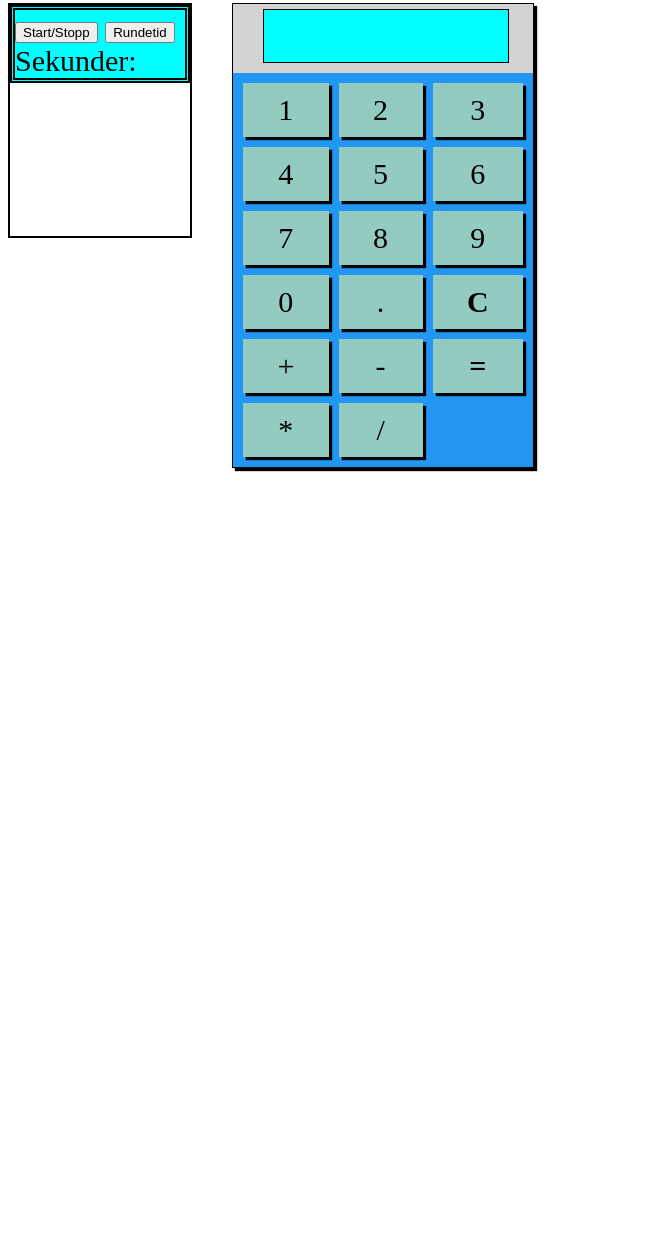
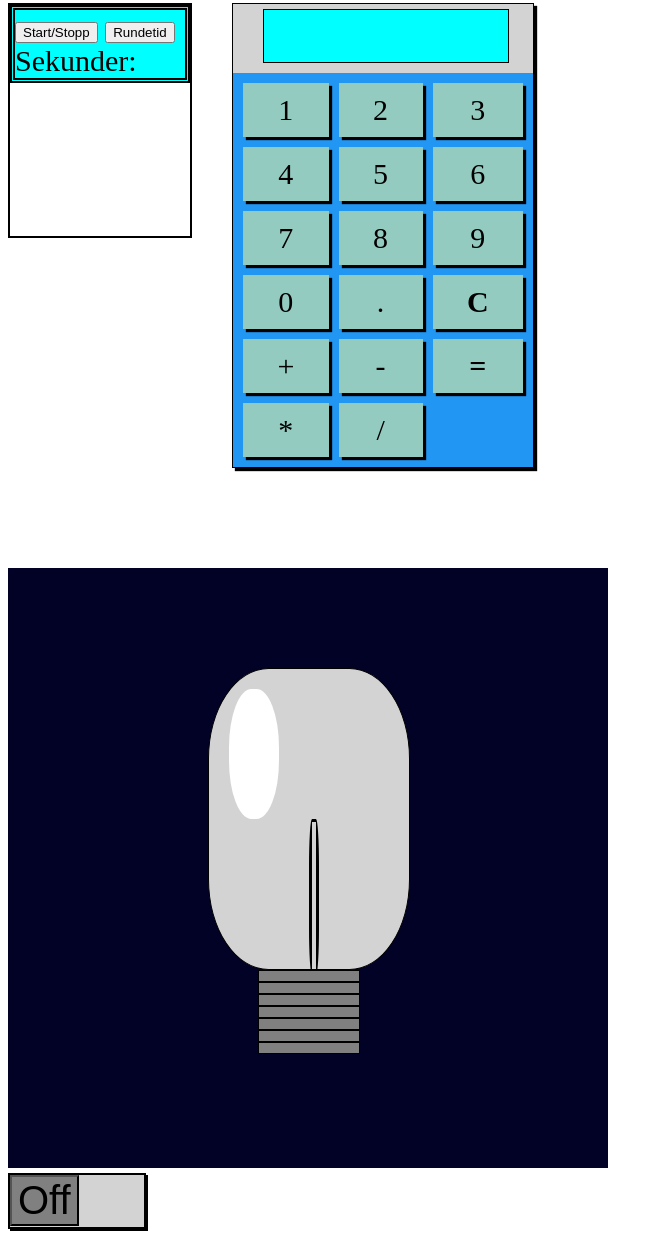
Before and after one commit to christopheralstermo/introd, a plain HTML site: page index.html in a window 1280 px wide. Shown: the part 971-2208 px from the top of the page, without its empty margins (0-663 px from the left). Before the commit the page ends 1447 px from the top, so only its background shows below. Drawn offline with Linux system fonts and the light colour scheme.

Commit message:
Update index.html

```diff
--- a/index.html
+++ b/index.html
@@ -84,7 +84,78 @@
 
         }
 
+/*------------------------ lyspære ---------------------------------*/
 
+#glassKula {
+            border: solid 0.5px;
+            width: 200px;
+            height: 300px;
+            border-radius: 30%;
+        }
+
+        #metallSokkelen {
+            border: solid 1px;
+            width: 100px;
+            height: 10px;
+            margin-left: 50px;
+            background-color: gray;
+        }
+
+        .gulSkjæretPåHøyreSide {
+            background-color: yellow;
+            border-radius: 50%;
+            box-shadow: 50px 0px 100px yellow;
+        }
+        .gulSkjæretPåVenstreSide {
+            background-color: yellow;
+            border-radius: 50%;
+            box-shadow: -50px 0px 100px yellow;
+        }
+        .colorOff {
+            background-color: lightgray;
+        }
+
+        .lysBryter1 {
+            font-size: 40px;
+            background-color: gray;
+        }
+        .lysBryter2 {
+            margin-left: 67px;
+            font-size: 40px;
+            background-color: gray;
+        }
+        .glødOff {
+            border: solid;
+            height: 50px;
+            width: 4px;
+            margin-left: 100px;
+            padding-top: 100px;
+            margin-top: 0px;
+            border-radius: 30%;
+        }
+
+        .glød {
+            border: solid 3px;
+            border-radius: 30%;
+            color: orange;
+            width: 2px;
+        }
+
+        .shine{
+            width: 50px;
+            height: 130px;
+            margin-left: 20px;
+            margin-top: 20px;
+            border-radius: 45%;
+            background-color: white;
+        }
+        .shine2{
+            width: 50px;
+            height: 130px;
+            margin-left: 20px;
+            margin-top: 20px;
+            border-radius: 45%;
+        }
 
 
 
@@ -93,7 +164,7 @@
 
 </head>
 <body>
-    <h1 style="background-color: rgb(farger(), 59, 59);">Chris</h1>
+    <h1 style="background-color: rgb(farger(), 59, 59); width: 160px;">Chris' kaos</h1>
 
         <button onclick="up()">Større skrift</button>
         <div id="output">0px</div>
@@ -186,6 +257,29 @@
         </div>
     </div>
 </div>
+ <!------------------------------------------- Lyspære ------------------------------------------------>
+
+ <div style="display: flex; padding-left: 200px; margin-top: 100px; background-color: rgb(2, 2, 39); width: 400px; height: 500px; padding-top: 100px;">
+    <div><div id="glassKula2">
+            <div id="glassKula">
+                <div id="shine" class="shine"></div>
+                <div id="glødeTråd"></div>
+            </div>
+        </div>
+        <div id="metallSokkelen"></div>
+        <div id="metallSokkelen"></div>
+        <div id="metallSokkelen"></div>
+        <div id="metallSokkelen"></div>
+        <div id="metallSokkelen"></div>
+        <div id="metallSokkelen"></div>
+        <div id="metallSokkelen"></div>
+    </div>
+</div>
+
+<div style="border: solid 2px; width: 134px; height: 52px ;margin-top: 5px; background-color: lightgray; box-shadow: 2px 2px 0px;">
+    <button onclick="lysBryter()" class="lysBryter1" id="lysBryter">Off</button>
+</div>
+
 
 <script>
     var tekstTaill = 25
@@ -500,6 +594,36 @@ function testToggle() {
 
        }
 
+//----------------------------------- LYSPÆRE ------------------------------------------------------
+
+        let switchen = true
+        lysBryter()
+
+
+        function lysBryter() {
+            switchen = !switchen
+            if(switchen == true){
+                document.getElementById('glassKula').classList.add('gulSkjæretPåHøyreSide')
+                document.getElementById('glassKula').classList.remove('colorOff')
+                document.getElementById('glassKula2').classList.add('gulSkjæretPåVenstreSide')
+                document.getElementById('shine').classList.add('shine2')
+                document.getElementById('shine').classList.remove('shine')
+                document.getElementById('lysBryter').classList.add('lysBryter2')
+                document.getElementById('lysBryter').innerHTML = "On"
+                document.getElementById('glødeTråd').classList.add('glød')
+            }
+            else{
+                document.getElementById('shine').classList.add('shine')
+                document.getElementById('shine').classList.remove('shine2')
+                document.getElementById('glassKula').classList.add('colorOff')
+                document.getElementById('glassKula').classList.remove('gulSkjæretPåHøyreSide')
+                document.getElementById('glassKula2').classList.remove('gulSkjæretPåVenstreSide')
+                document.getElementById('glødeTråd').classList.add('glødOff')
+                document.getElementById('glødeTråd').classList.remove('glød')
+                document.getElementById('lysBryter').innerHTML = "Off"
+                document.getElementById('lysBryter').classList.remove('lysBryter2')
+            }
+        }
 
 
 </script>
```
